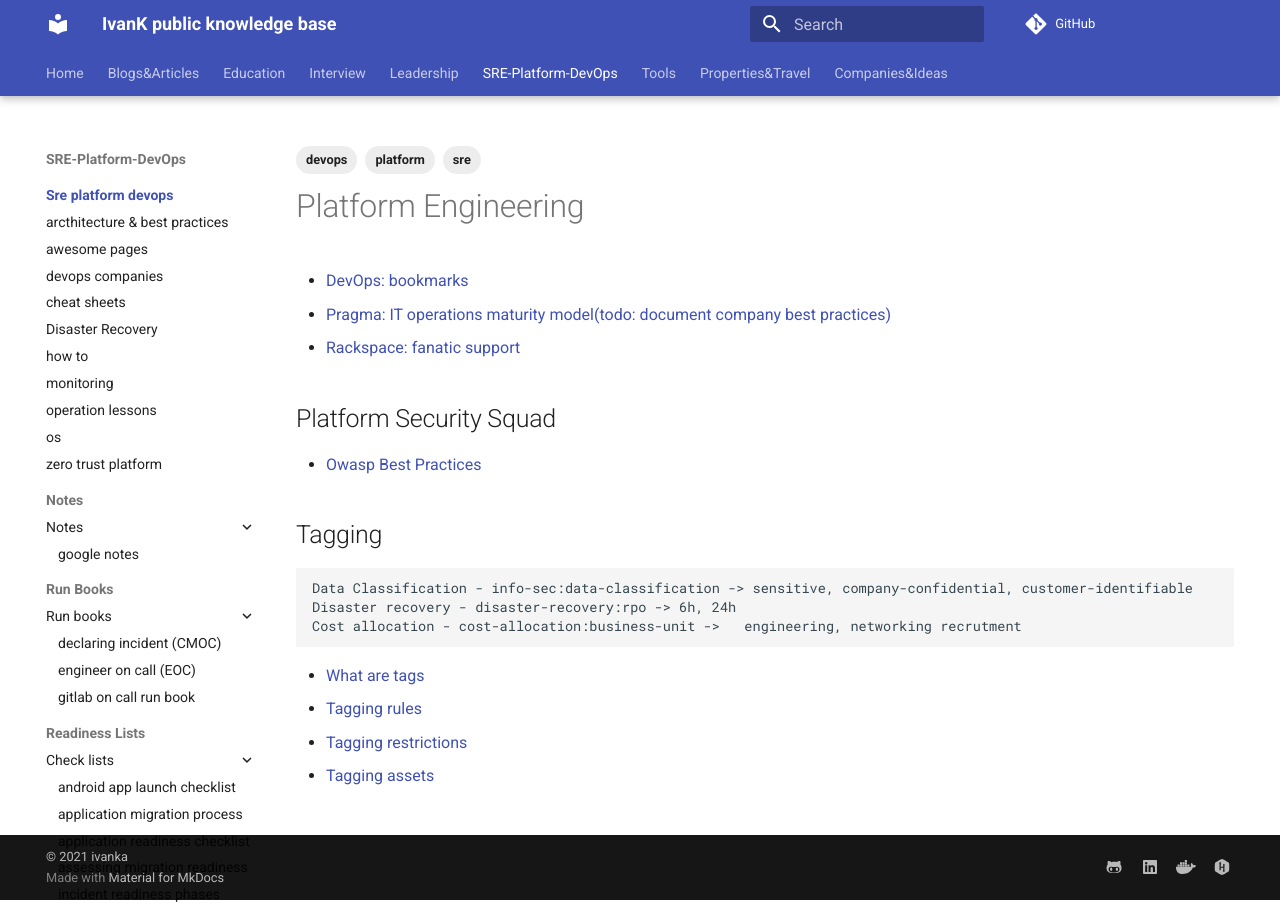
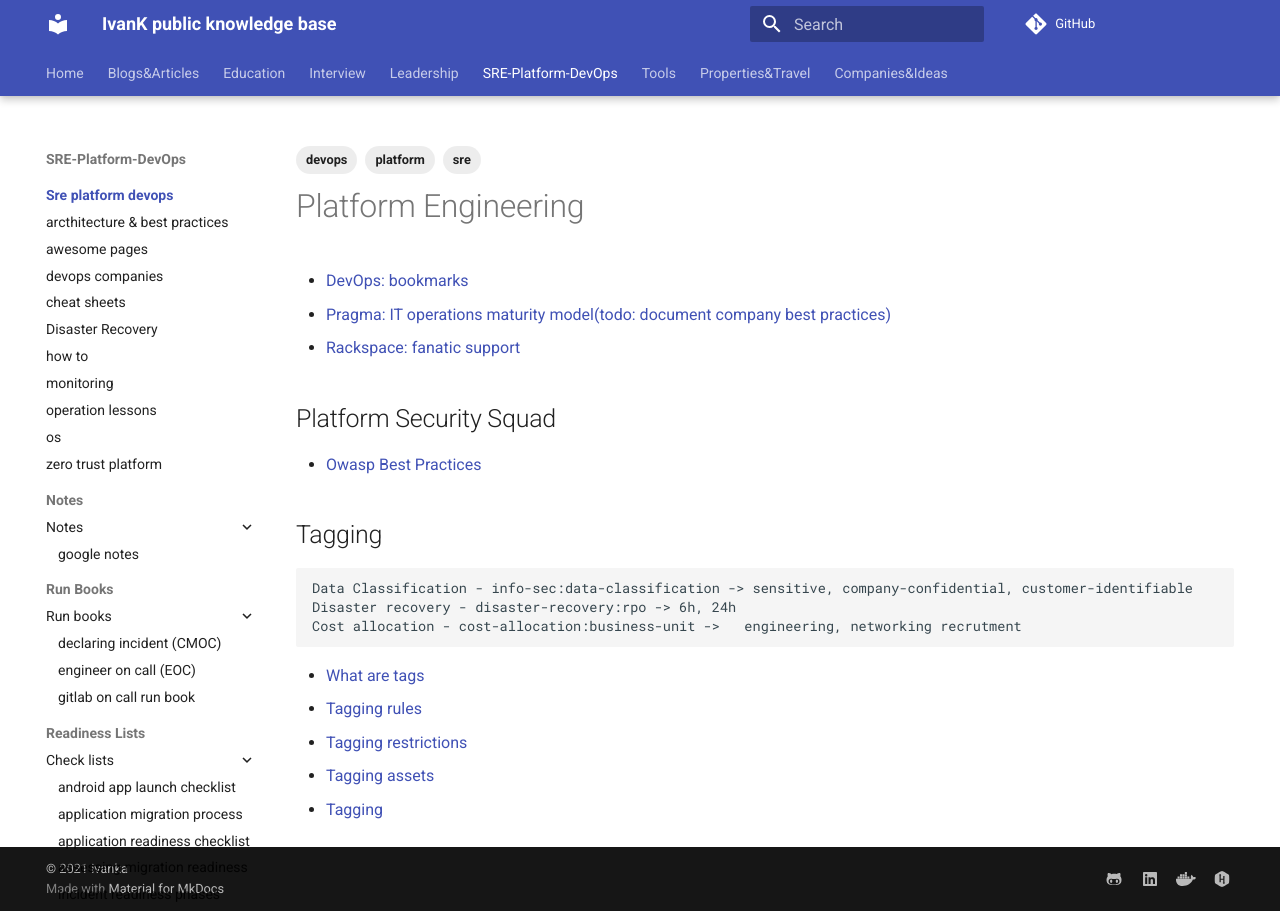
Before and after one commit to ivankatliarchuk/knowledge-base, an MkDocs documentation site: the page built from docs/sre-platform-devops/index.md, in a window 1280 px wide. Built offline with MkDocs 1.6.1 and Material for MkDocs 9.7.7, drawn with Linux system fonts in a browser that asks for light colours; comment, search, counter and statistics services are not loaded.

Commit message:
update me
Signed-off-by: ivan katliarchuk <ivan.katliarchuk@gmail.com>

```diff
--- a/docs/sre-platform-devops/index.md
+++ b/docs/sre-platform-devops/index.md
@@ -30,3 +30,4 @@
 - [Tagging rules](https://peritossolutions.com/aws/aws-tagging-rules/)
 - [Tagging restrictions](https://docs.aws.amazon.com/mediaconnect/latest/ug/tagging-restrictions.html)
 - [Tagging assets](../../assets/tagging/)
+- [Tagging ](https://github.com/ik-cloud/aws-enterprise-naming-tagging-standard)
```
